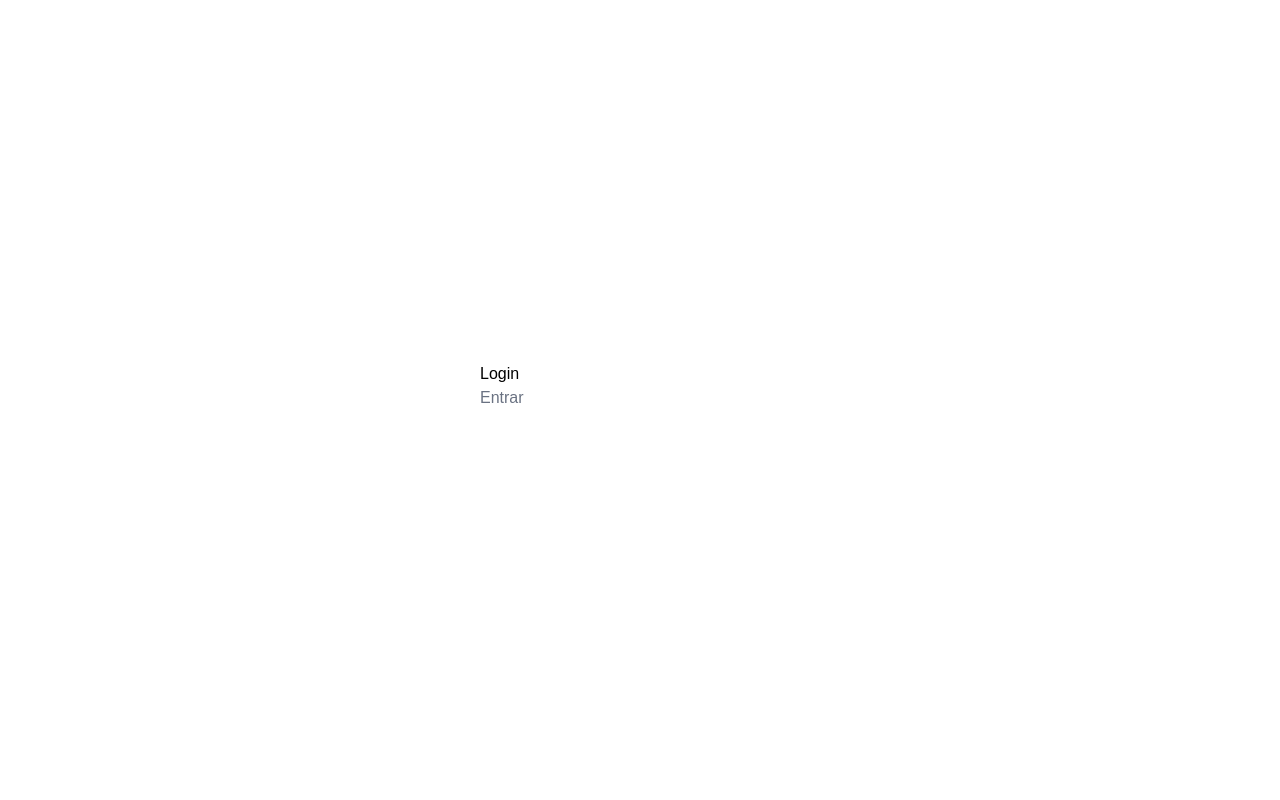
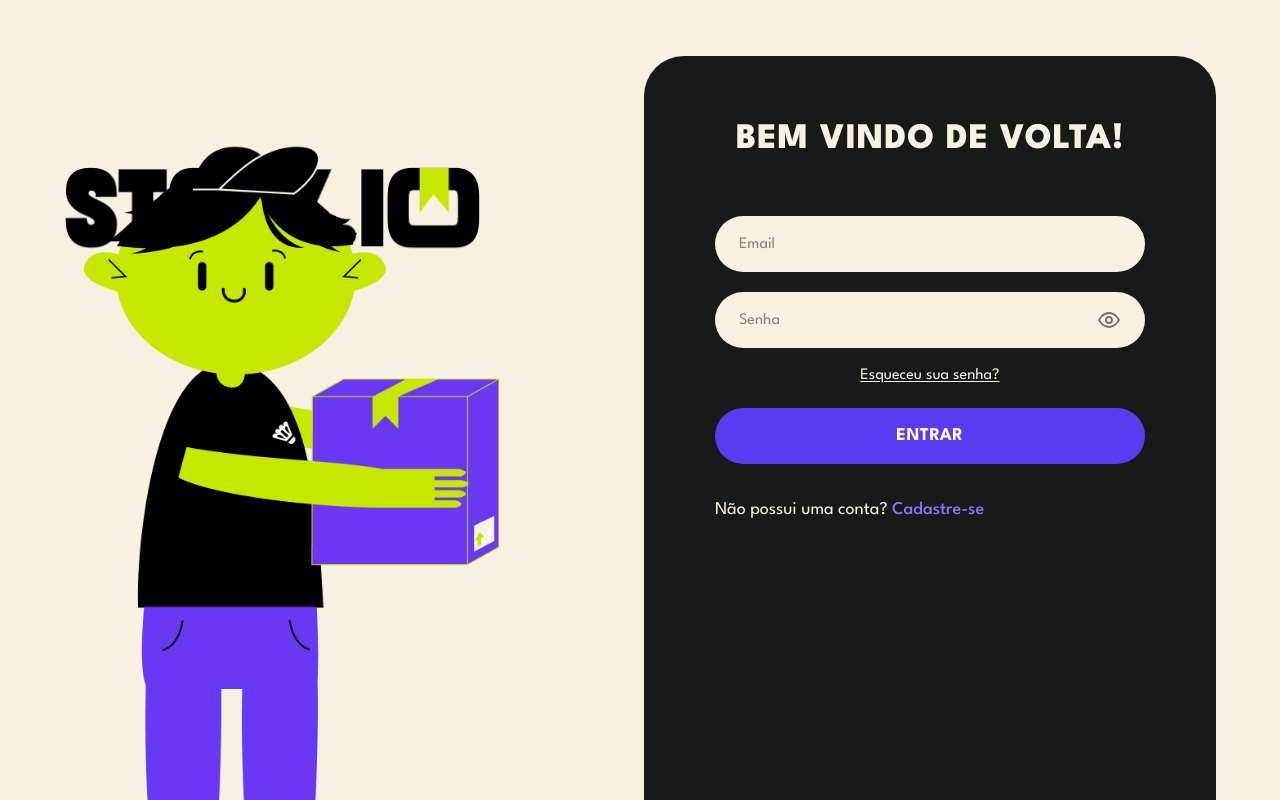
Before and after one commit to cauamc2006-sketch/front-PT-2026-2, a Next.js app: page / in a window 1280 px wide. Built offline with nearby package versions, Linux system fonts and the light colour scheme.

Commit message:
feat: Adiciona tela de login do STOCK.IO

```diff
--- a/app/globals.css
+++ b/app/globals.css
@@ -1,25 +1,23 @@
 @import "tailwindcss";
 
 :root {
-  --background: #ffffff;
+  --cream: #f7f1e1;
+  --ink: #181a19;
+  --brand: #5a3cf0;
+  --lime: #bfe23a;
 }
 
 @theme inline {
-  --color-background: var(--background);
-  --color-foreground: var(--foreground);
-  --font-sans: var(--font-geist-sans);
-  --font-mono: var(--font-geist-mono);
-}
-
-@media (prefers-color-scheme: dark) {
-  :root {
-    --background: #0a0a0a;
-    --foreground: #ededed;
-  }
+  --color-cream: var(--cream);
+  --color-ink: var(--ink);
+  --color-brand: var(--brand);
+  --color-lime: var(--lime);
+  --font-sans: var(--font-league-spartan);
+  --font-display: var(--font-league-spartan);
 }
 
 body {
-  background: var(--background);
-  color: var(--foreground);
-  font-family: Arial, Helvetica, sans-serif;
+  background: var(--cream);
+  color: var(--ink);
+  font-family: var(--font-league-spartan), system-ui, sans-serif;
 }
--- a/app/layout.tsx
+++ b/app/layout.tsx
@@ -1,27 +1,22 @@
 import type { Metadata } from "next";
-import { Geist, Geist_Mono } from "next/font/google";
+import { League_Spartan } from "next/font/google";
 import "./globals.css";
 
-const geistSans = Geist({
-  variable: "--font-geist-sans",
-  subsets: ["latin"],
-});
-
-const geistMono = Geist_Mono({
-  variable: "--font-geist-mono",
+const leagueSpartan = League_Spartan({
+  variable: "--font-league-spartan",
   subsets: ["latin"],
 });
 
 export const metadata: Metadata = {
-  title: "Create Next App",
-  description: "Generated by create next app",
+  title: "Entrar | STOCK.IO",
+  description: "Acesse sua conta no STOCK.IO.",
 };
 
 export default function RootLayout({ children }: LayoutProps<"/">) {
   return (
     <html
-      lang="en"
-      className={`${geistSans.variable} ${geistMono.variable} h-full antialiased`}
+      lang="pt-BR"
+      className={`${leagueSpartan.variable} h-full antialiased`}
     >
       <body className="min-h-full flex flex-col">{children}</body>
     </html>
--- a/app/page.tsx
+++ b/app/page.tsx
@@ -1,12 +1,168 @@
+"use client";
 import Image from "next/image";
+import Link from "next/link";
+import { useState, type FormEvent } from "react";
 
-export default function Home() {
+const field =
+  "h-14 w-full rounded-full bg-cream px-6 text-base text-ink placeholder:text-ink/50 outline-none focus-visible:ring-2 focus-visible:ring-brand focus-visible:ring-offset-2 focus-visible:ring-offset-ink";
+
+function Logo() {
   return (
-    <div className="bg-white p-8 w-full max-w-sm m-auto rounded-2x">
-      <h1>Login</h1>
-      <p className="text-gray-500 mb-7 text-2x1 front-bold">Entrar</p>
-
-    </div>
-
+    <Image
+      src="/logo.png"
+      alt="STOCK.IO"
+      width={280}
+      height={64}
+      priority
+      style={{ height: 220, width: "auto" }}
+    />
   );
 }
+
+function Courier({ className = "" }: { className?: string }) {
+  return (
+    <Image
+      src="/entregador.png"
+      alt="Entregador segurando uma caixa"
+      width={420}
+      height={620}
+      priority
+      className={`h-auto ${className}`}
+    />
+  );
+}
+
+function LoginForm() {
+  const [showPassword, setShowPassword] = useState(false);
+  const [error, setError] = useState<string | null>(null);
+  const [loading, setLoading] = useState(false);
+
+  async function handleSubmit(event: FormEvent<HTMLFormElement>) {
+    event.preventDefault();
+    const data = new FormData(event.currentTarget);
+    const email = String(data.get("email") ?? "").trim();
+    const password = String(data.get("password") ?? "");
+
+    if (!email || !password) {
+      setError("Preencha o e-mail e a senha para entrar.");
+      return;
+    }
+
+    setError(null);
+    setLoading(true);
+    try {
+      // TODO: chamar a API de login aqui (ex.: fetch("/api/login", ...))
+      // e redirecionar com useRouter().push("/") em caso de sucesso.
+    } catch {
+      setError("Não foi possível entrar. Confira seus dados e tente de novo.");
+    } finally {
+      setLoading(false);
+    }
+  }
+
+  return (
+    <div className="w-full max-w-[380px] text-center sm:max-w-[430px]">
+      <h1 className="text-3xl font-extrabold uppercase tracking-wide text-cream sm:text-4xl">
+        Bem vindo de volta!
+      </h1>
+
+      <form onSubmit={handleSubmit} noValidate className="mt-14 flex flex-col gap-5">
+        <div>
+          <label htmlFor="email" className="sr-only">
+            E-mail
+          </label>
+          <input
+            id="email"
+            name="email"
+            type="email"
+            autoComplete="email"
+            placeholder="Email"
+            className={field}
+          />
+        </div>
+
+        <div className="relative">
+          <label htmlFor="password" className="sr-only">
+            Senha
+          </label>
+          <input
+            id="password"
+            name="password"
+            type={showPassword ? "text" : "password"}
+            autoComplete="current-password"
+            placeholder="Senha"
+            className={`${field} pr-14`}
+          />
+          <button
+            type="button"
+            onClick={() => setShowPassword((v) => !v)}
+            aria-label={showPassword ? "Ocultar senha" : "Mostrar senha"}
+            aria-pressed={showPassword}
+            className="absolute right-5 top-1/2 -translate-y-1/2 rounded-full p-1 text-ink/60 outline-none hover:text-ink focus-visible:ring-2 focus-visible:ring-brand"
+          >
+            <svg
+              viewBox="0 0 24 24"
+              className="size-6"
+              fill="none"
+              stroke="currentColor"
+              strokeWidth="1.8"
+              strokeLinecap="round"
+              strokeLinejoin="round"
+              aria-hidden
+            >
+              <path d="M2 12s3.5-7 10-7 10 7 10 7-3.5 7-10 7S2 12 2 12z" />
+              <circle cx="12" cy="12" r="3" />
+              {showPassword && <path d="M3 3l18 18" />}
+            </svg>
+          </button>
+        </div>
+
+        {error && (
+          <p role="alert" className="text-base text-[#ff8f8f]">
+            {error}
+          </p>
+        )}
+
+        <Link
+          href="/esqueci-senha"
+          className="mx-auto -mt-1 text-base text-cream underline underline-offset-2 hover:text-lime focus-visible:outline-2 focus-visible:outline-brand"
+        >
+          Esqueceu sua senha?
+        </Link>
+
+        <button
+          type="submit"
+          disabled={loading}
+          className="h-14 w-full rounded-full bg-brand text-lg font-bold uppercase tracking-wide text-white transition-colors hover:bg-[#4a2fd6] focus-visible:ring-2 focus-visible:ring-cream focus-visible:ring-offset-2 focus-visible:ring-offset-ink disabled:opacity-60"
+        >
+          {loading ? "Entrando..." : "Entrar"}
+        </button>
+      </form>
+
+      <p className="mt-8 text-left text-lg text-cream">
+        Não possui uma conta?{" "}
+      <Link
+        href="/cadastro"
+        className="font-medium text-[#8a73ff] hover:underline focus-visible:outline-2 focus-visible:outline-brand"
+      >
+        Cadastre-se
+      </Link>
+      </p>
+  </div>
+  );
+}
+
+export default function LoginPage() {
+  return (
+      <main className="flex min-h-screen flex-col bg-cream lg:grid lg:grid-cols-[1fr_minmax(0,0.9fr)] lg:gap-2 lg:pr-10 xl:pr-16">
+      <section className="relative overflow-hidden px-6 pt-8 lg:px-16 lg:pt-14">
+        <Logo className="h-12 lg:h-16" />
+        <Courier className="absolute bottom-0 left-8 hidden w-[min(70%,420px)] lg:block xl:left-20" />
+      </section>
+
+      <section className="mt-8 flex flex-1 flex-col items-center rounded-t-[40px] bg-ink px-6 pb-16 pt-16 lg:mt-14">
+        <LoginForm />
+      </section>
+    </main>
+  );
+}
```
Also changed, not shown: public/Logo.png (added), public/entregador.png (added).
